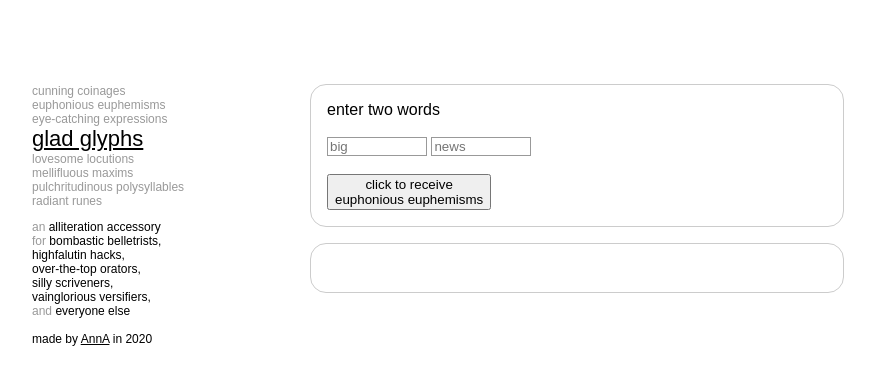
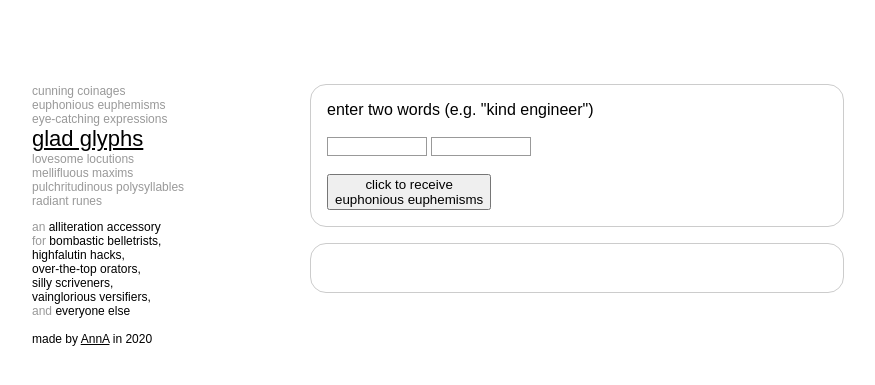
Before and after one commit to AnnaLeuchtenberger/glad_glyphs, a Flask app: page / in a window 1280 px wide. Shown: the top 385 px of the page, without its empty margins (52-927 px from the left). Run offline with Flask 2, Linux system fonts and the light colour scheme.

Commit message:
clarify instructions

```diff
--- a/templates/index.html
+++ b/templates/index.html
@@ -40,9 +40,9 @@
         <form action="/get_glad_glyphs" method="GET">
 
         <ul>
-            <li>enter two words <br> <br>
-                <input type="text" name="w1" id="w1" placeholder="big">
-                <input type="text" name="w2" id="w2" placeholder="news">
+            <li>enter two words (e.g. "kind engineer")<br> <br>
+                <input type="text" name="w1" id="w1">
+                <input type="text" name="w2" id="w2">
             </li>
             <br>
             <li class="button">
```
